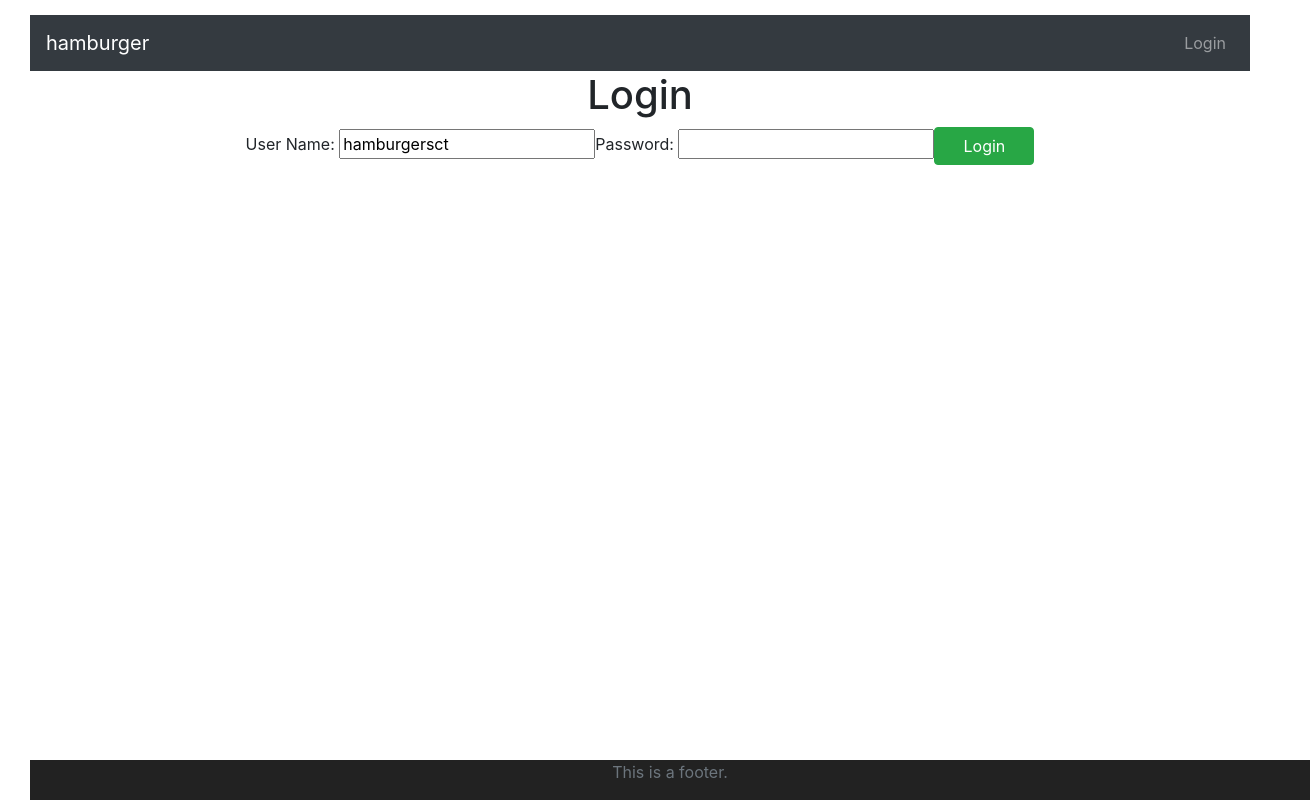
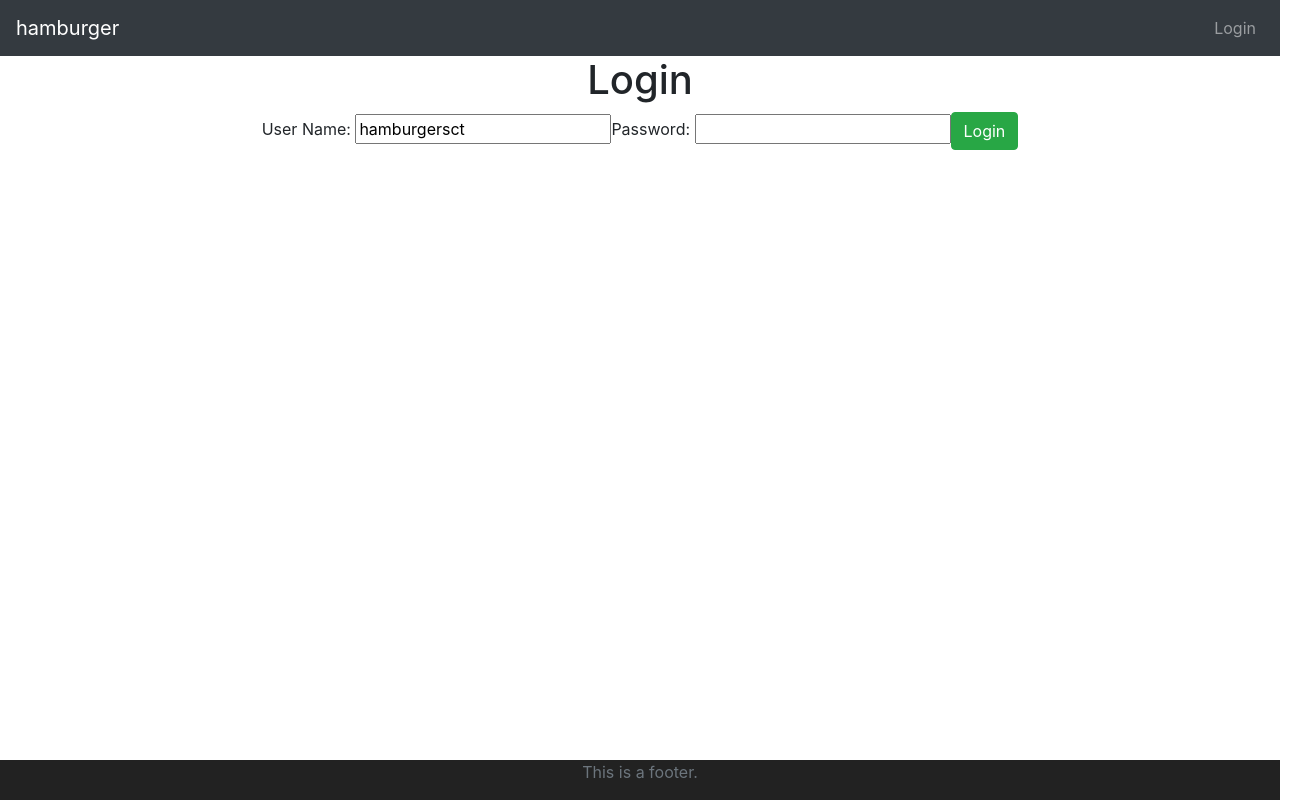
Before and after one commit to hamburgersct/FullStackProject, a React (Create React App) app in the folder frontend/todo-app/: page / in a window 1280 px wide. Shown: the whole page, 1310 px wide, since content can reach past the window. Built offline with nearby package versions, Linux system fonts and the light colour scheme.

Commit message:
add small fixes

```diff
--- a/frontend/todo-app/src/components/counter/CounterButton.css
+++ b/frontend/todo-app/src/components/counter/CounterButton.css
@@ -1,4 +1,4 @@
-button {
+/* button {
     background-color: green;
     font-size: 16px;
     padding: 15px 30px;
@@ -18,4 +18,4 @@ button {
 
 body {
     padding: 15px 30px;
-}
+} */
--- a/frontend/todo-app/src/components/counter/CounterButton.jsx
+++ b/frontend/todo-app/src/components/counter/CounterButton.jsx
@@ -3,9 +3,9 @@ import propTypes from "prop-types"
 import './CounterButton.css'
 
 class CounterButton extends Component {
-    constructor() {
-        super()
-    }
+    // constructor() {
+    //     super()
+    // }
 
     // we can change original function into arrow function
     // we can also include inline css in JSX
--- a/frontend/todo-app/src/components/todo/ErrorComponent.jsx
+++ b/frontend/todo-app/src/components/todo/ErrorComponent.jsx
@@ -1,4 +1,4 @@
-import React, {Component} from 'react'
+import React from 'react'
 
 
 function ErrorComponent() {
--- a/frontend/todo-app/src/components/todo/LoginComponent.jsx
+++ b/frontend/todo-app/src/components/todo/LoginComponent.jsx
@@ -50,8 +50,6 @@ class LoginComponent extends Component {
 
     loginClicked() {
         if (this.state.username === "hamburgersct" && this.state.password === "dummy") {
-            // this.setState({showSuccessMessage : true})
-            // this.setState({hasLoginFailed : false})
             AuthenticationService.registerSuccessfulLogin(this.state.username, this.state.password)
             this.props.history.push(`/welcome/${this.state.username}`)
         }
--- a/frontend/todo-app/src/components/todo/TodoApp.jsx
+++ b/frontend/todo-app/src/components/todo/TodoApp.jsx
@@ -29,8 +29,6 @@ class TodoApp extends Component {
                         <FooterComponent/>
                     </div>
                 </Router>
-                {/* <LoginComponent/>
-                <WelcomeComponent/> */}
             </div>
         )
     }
```
